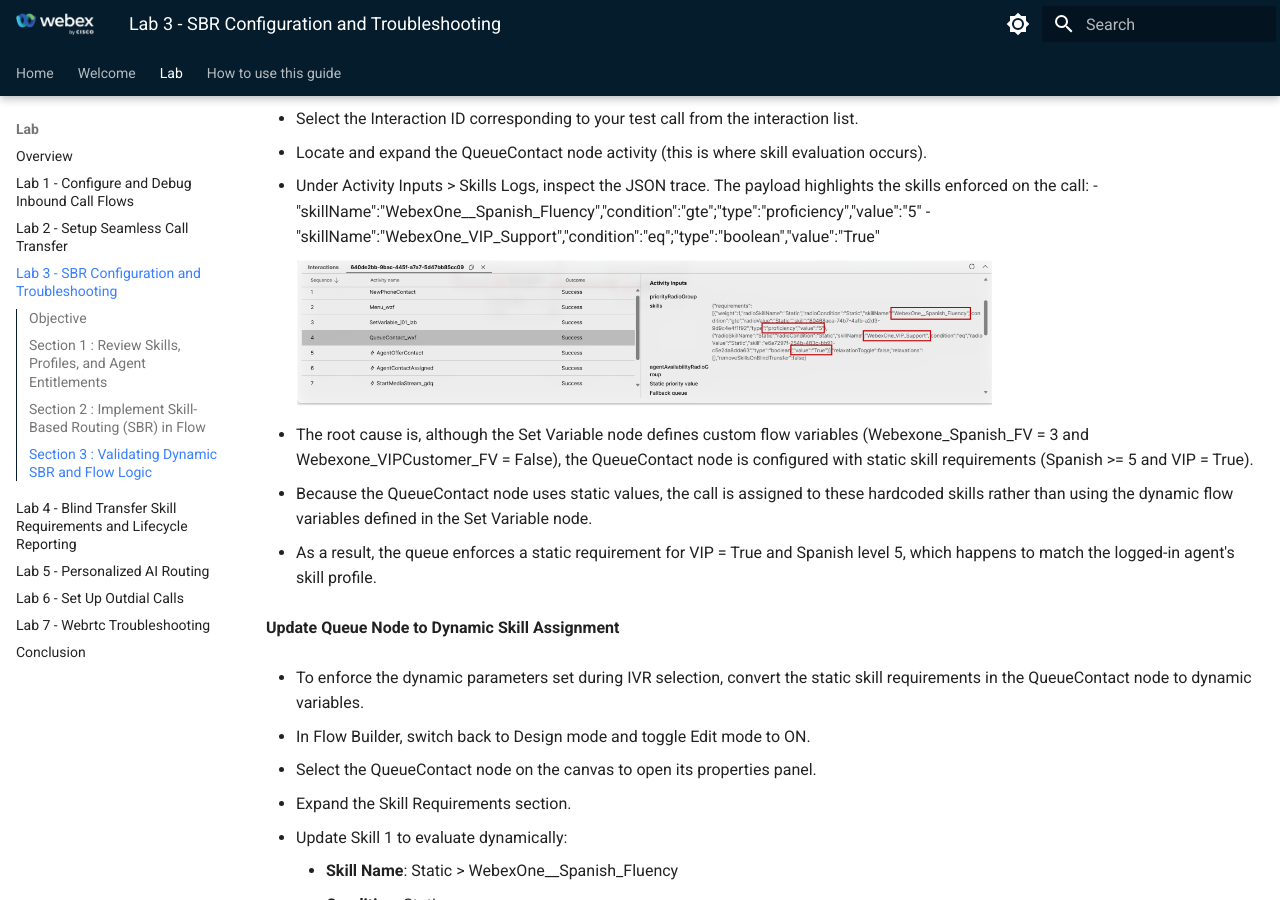
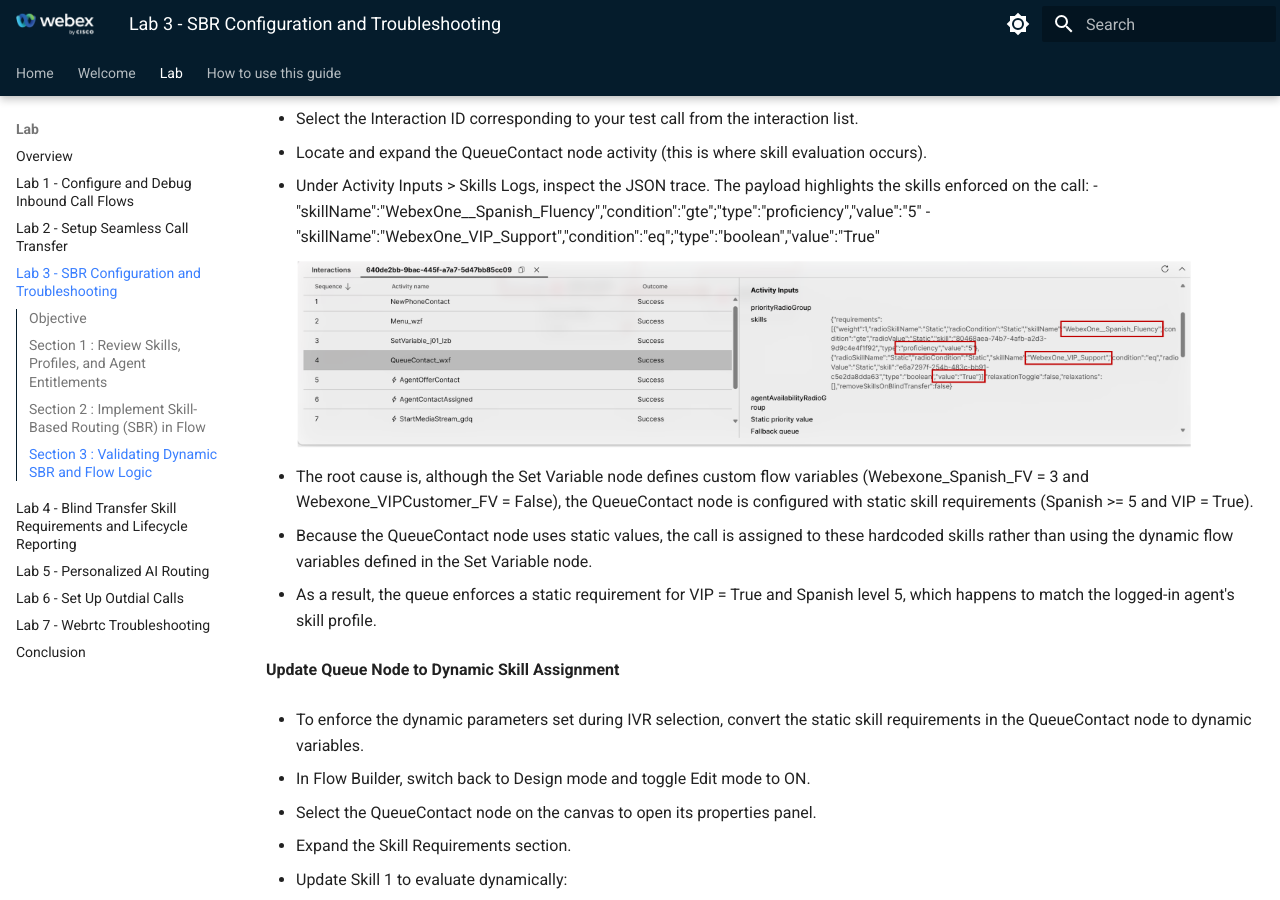
Before and after one commit to WebexCC-SA/LAB-21177, an MkDocs documentation site: the page built from docs/Excercise3.md, in a window 1280 px wide and 900 px high, scrolled down 5616 px. Built offline with MkDocs 1.6.1 and Material for MkDocs 9.7.7, drawn with Linux system fonts in a browser that asks for light colours.

Commit message:
Update Excercise3.md

```diff
--- a/docs/Excercise3.md
+++ b/docs/Excercise3.md
@@ -280,7 +280,7 @@
 		- "skillName":"WebexOne__Spanish_Fluency","condition":"gte";"type":"proficiency","value":"5"
 		- "skillName":"WebexOne_VIP_Support","condition":"eq";"type":"boolean","value":"True"
 
-      ![Nav](./assets/21177_Excercise2_1.png){ width="700" }
+      ![Nav](./assets/21177_Excercise2_1.png){ width="900" }
 
 - The root cause is, although the Set Variable node defines custom flow variables (Webexone_Spanish_FV = 3 and Webexone_VIPCustomer_FV = False), the QueueContact node is configured with static skill requirements (Spanish >= 5 and VIP = True).
 
```
